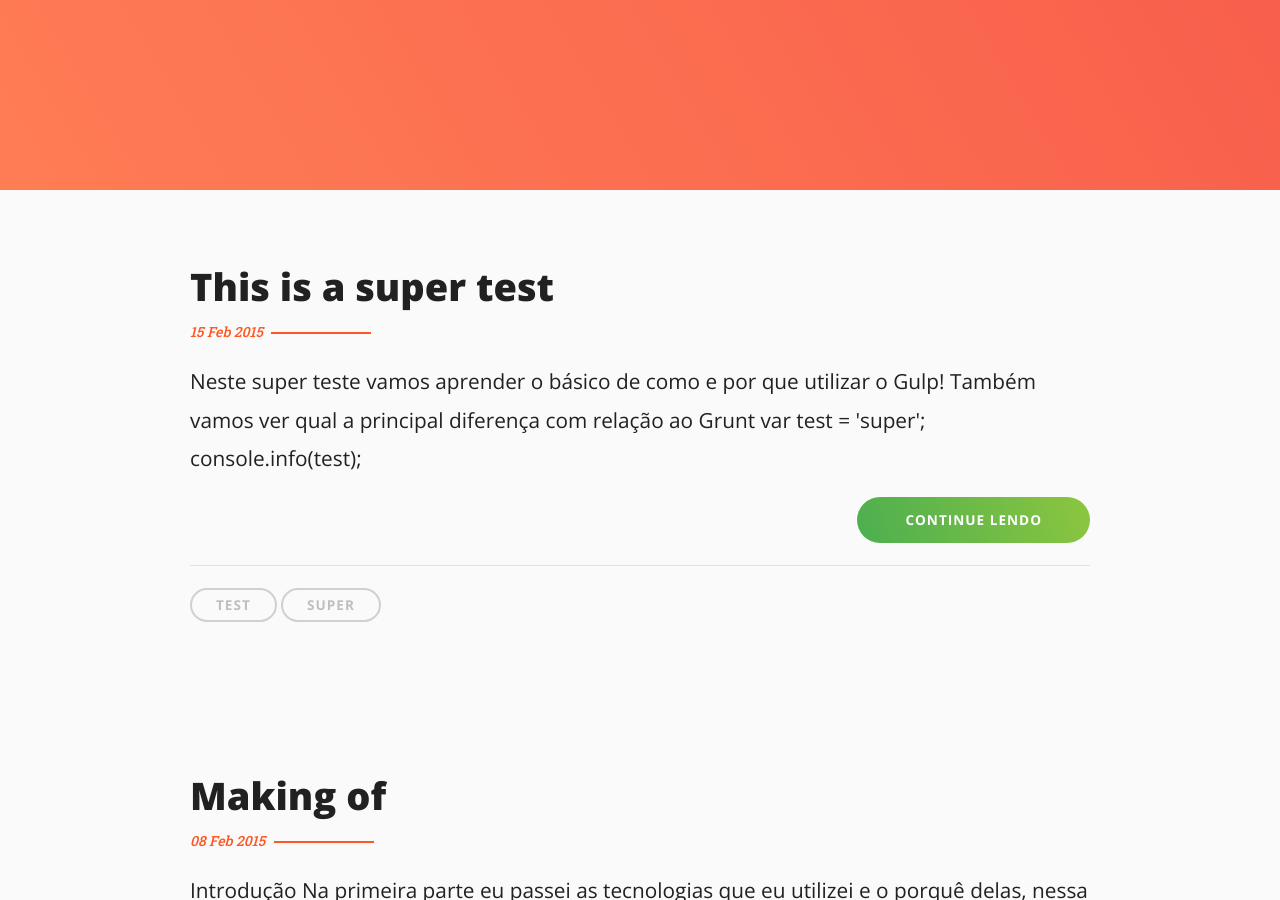
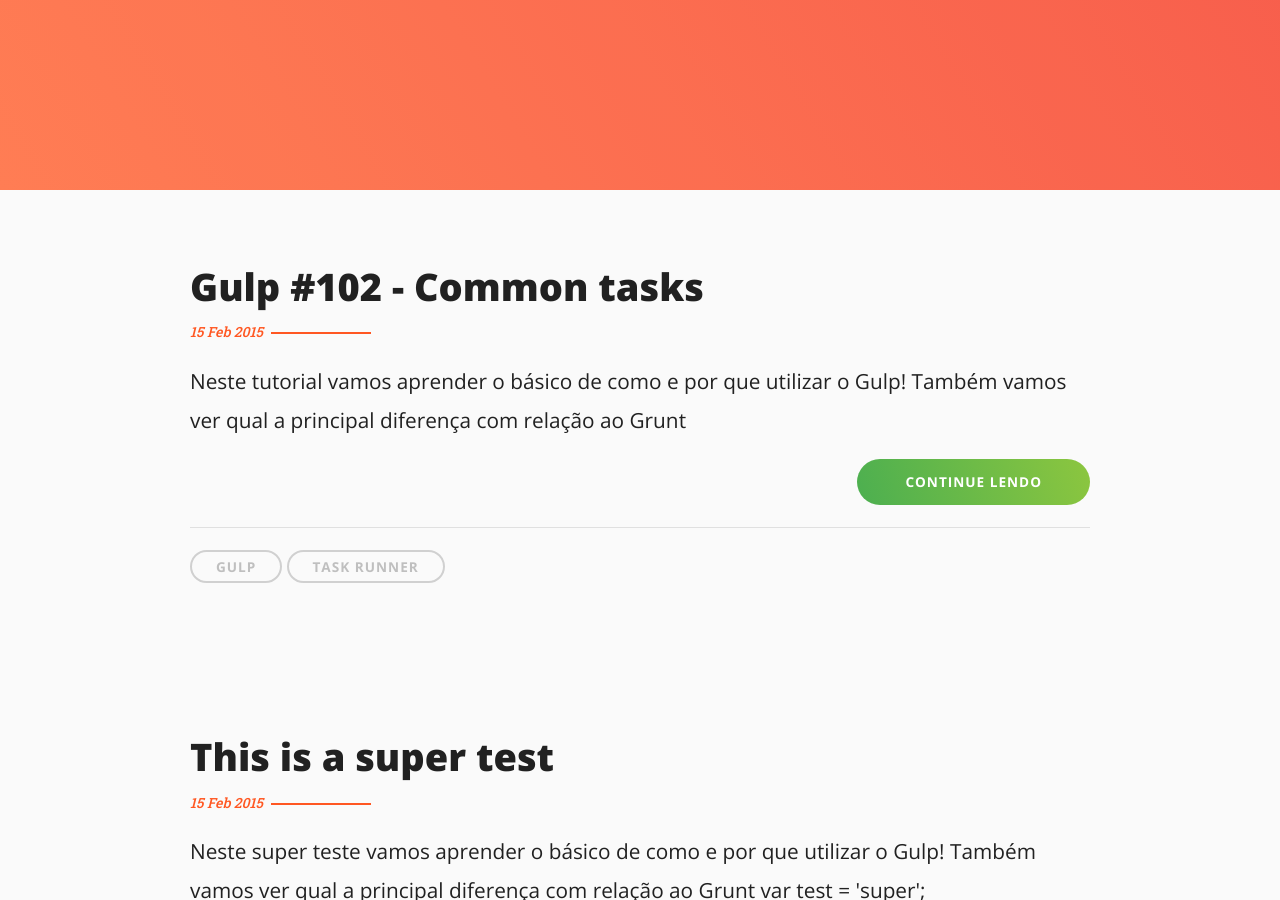
Before and after one commit to CenouraCo/cenouraco.github.io, a Jekyll site: the page built from index.html, in a window 1280 px wide and 900 px high, scrolled down 710 px. Built offline with Jekyll 4.4.1, drawn with Linux system fonts in a browser that asks for light colours.

Commit message:
Create another test post

```diff
--- /dev/null
+++ b/_posts/2015-02-07-intro-to-gulp-part-2.markdown
@@ -0,0 +1,12 @@
+---
+layout: post
+title: "Gulp #102 - Common tasks"
+date: 2015-02-15 17:48:04
+description: 'Second part os gulp series'
+
+tags:
+- gulp
+- task runner
+---
+Neste tutorial vamos aprender o básico de como e por que utilizar o Gulp! Também
+vamos ver qual a principal diferença com relação ao Grunt
```
Also changed, not shown: assets/css/main.css.
